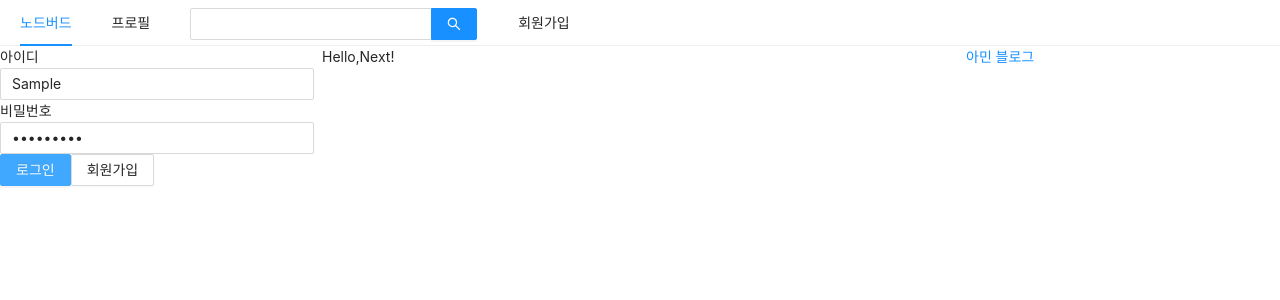
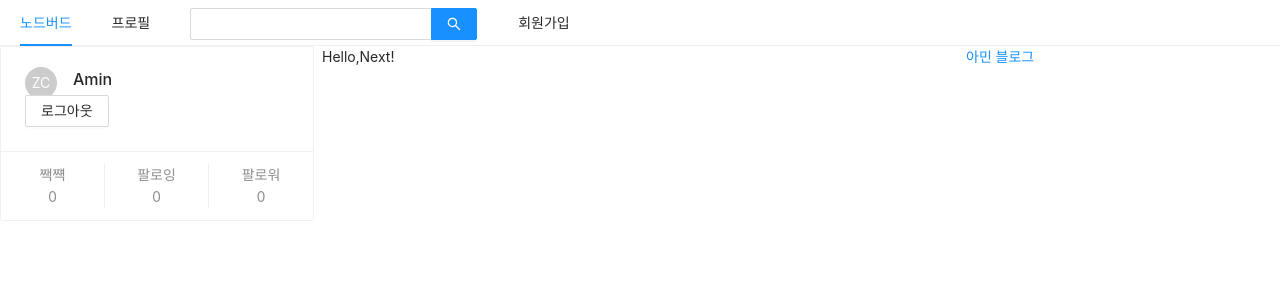
Before and after one commit to nana7812/react-node, a Next.js app in the folder prepare/front/: page / in a window 1280 px wide. Both pictures are taken after typing "Sample", "Sample123" into the empty fields and a click on the button "로그인". Shown: the top 300 px of the page. Built offline with nearby package versions, Linux system fonts and the light colour scheme.

Commit message:
리렌더링 && 더미데이터로 로그인하기

```diff
--- a/prepare/front/components/AppLayout.js
+++ b/prepare/front/components/AppLayout.js
@@ -4,9 +4,15 @@
 import { Menu, Input, Row, Col } from "antd";
 import UserProfile from "../components/UserProfile";
 import LoginForm from "../components/LoginForm";
+import styled from "styled-components";
+
+//antd styledComponent
+const SearchInput = styled(Input.Search)`
+  vertical-align: middle;
+`;
 
 const AppLayout = ({ children }) => {
-  //아직 data가 없기 때문에 state 사용
+  //아직 data가 없기 때문에 dummy사용
   const [isLoggedIn, setIsLoggedIn] = useState(false);
 
   return (
@@ -23,7 +29,8 @@
           </Link>
         </Menu.Item>
         <Menu.Item>
-          <Input.Search enterButton style={{ verticalAlign: "middle" }} />
+          <SearchInput enterButton />
+          {/* <Input.Search enterButton style={{ verticalAlign: "middle" }} /> */}
         </Menu.Item>
         <Menu.Item>
           <Link href="/signup">
@@ -33,7 +40,11 @@
       </Menu>
       <Row gutter={8}>
         <Col xs={24} md={6}>
-          {isLoggedIn ? <UserProfile /> : <LoginForm />}
+          {isLoggedIn ? (
+            <UserProfile setIsLoggedIn={setIsLoggedIn} />
+          ) : (
+            <LoginForm setIsLoggedIn={setIsLoggedIn} />
+          )}
         </Col>
         <Col xs={24} md={12}>
           {" "}
--- a/prepare/front/components/LoginForm.js
+++ b/prepare/front/components/LoginForm.js
@@ -1,8 +1,17 @@
-import React, { useState, useCallback } from "react";
+import React, { useState, useCallback, useMemo } from "react";
 import { Form, Input, Button } from "antd";
 import Link from "next/link";
+import styled from "styled-components";
 
-const LoginForm = () => {
+const ButtonWrapper = styled.div`
+  margin-top: 10px;
+`;
+
+const FormWrapper = styled(Form)`
+  padding: 10px;
+`;
+
+const LoginForm = ({ setIsLoggedIn }) => {
   const [id, setId] = useState("");
   const [password, setPassword] = useState("");
 
@@ -13,10 +22,16 @@
   const onChangePassword = useCallback((e) => {
     setPassword(e.target.value);
   }, []);
-  //이런식으로 비슷한 코드는 커스텀 훅으로 ~~
+  //비슷한 코드는 커스텀 훅으로 ~~
+
+  const onsubmitForm = useCallback(() => {
+    //e.prventDefault(); antd는 이거 이미 적용되어 있음
+    console.log(id, password);
+    setIsLoggedIn(true);
+  }, [id, password]);
 
   return (
-    <Form>
+    <FormWrapper onFinish={onsubmitForm}>
       <div>
         <label htmlFor="user-id">아이디</label>
         <br />
@@ -33,7 +48,7 @@
           required
         ></Input>
       </div>
-      <div>
+      <ButtonWrapper>
         <Button type="primary" htmlType="submit" loading={false}>
           로그인
         </Button>
@@ -42,9 +57,9 @@
             <Button>회원가입</Button>
           </a>
         </Link>
-      </div>
+      </ButtonWrapper>
       <div></div>
-    </Form>
+    </FormWrapper>
   );
 };
 
--- a/prepare/front/components/UserProfile.js
+++ b/prepare/front/components/UserProfile.js
@@ -0,0 +1,33 @@
+import React, { useCallback } from "react";
+import { Card, Avatar, Button } from "antd";
+
+const UserProfile = ({ setIsLoggedIn }) => {
+  const onLogOut = useCallback(() => {
+    setIsLoggedIn(false);
+  }, []);
+
+  return (
+    <Card
+      //리액트에서 배열 사용시 key 붙어야힘
+      actions={[
+        <div key="twit">
+          짹쨱
+          <br />0
+        </div>,
+        <div key="followings">
+          팔로잉
+          <br />0
+        </div>,
+        <div key="followings">
+          팔로워
+          <br />0
+        </div>,
+      ]}
+    >
+      <Card.Meta avatar={<Avatar>ZC</Avatar>} title="Amin" />
+      <Button onClick={onLogOut}> 로그아웃</Button>
+    </Card>
+  );
+};
+
+export default UserProfile;
```
